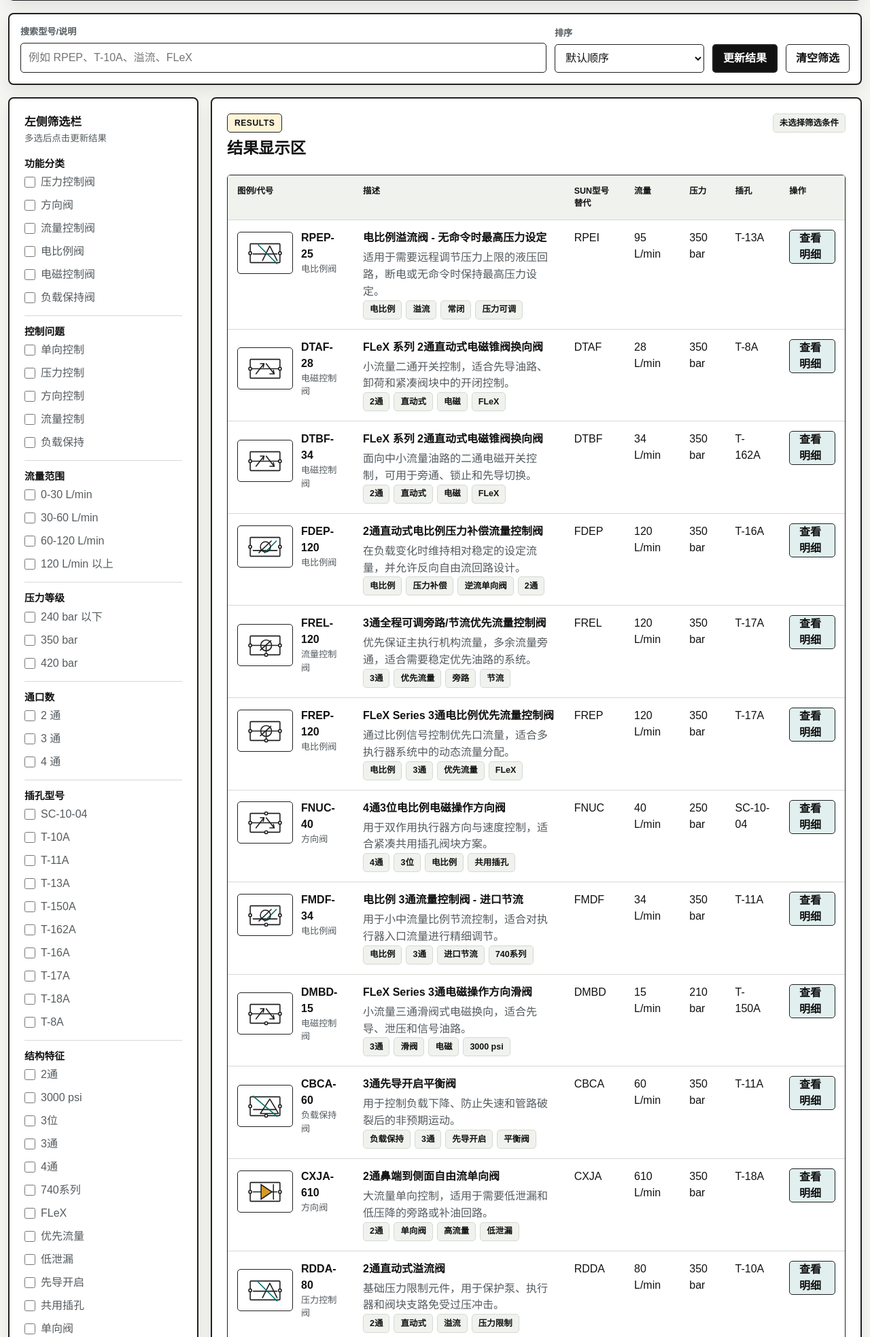
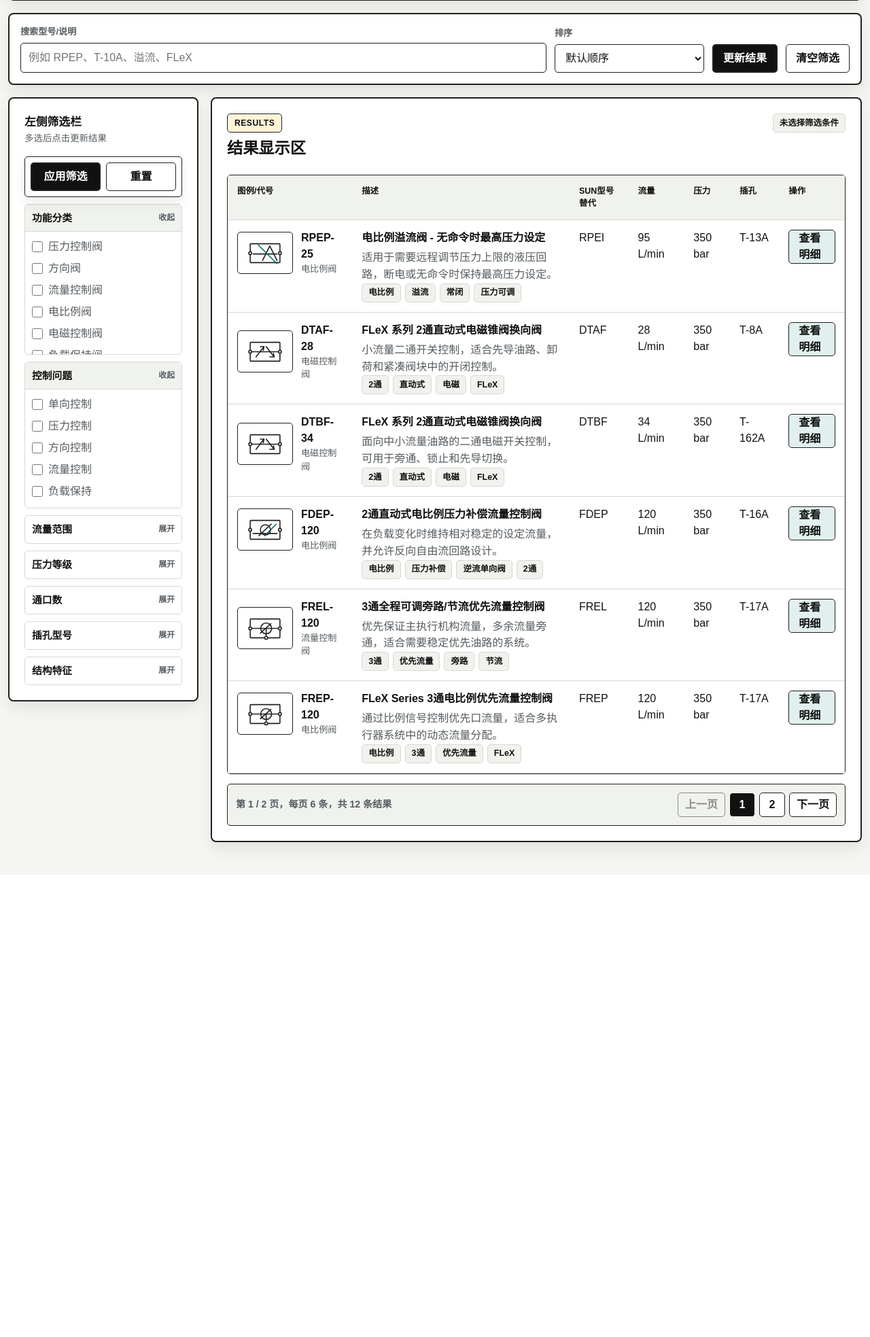
Before and after one commit to yinyu990201-droid/django-valve-system, a Flask app: page /catalog in a window 1280 px wide. Shown: the part 342-2309 px from the top of the page at 68% size. After the commit the page ends 1629 px from the top, so only its background shows below. Run offline with Flask 3, Linux system fonts and the light colour scheme; a user stored in the database is signed in.

Commit message:
feat: improve catalog filtering pagination

```diff
--- a/app/routes.py
+++ b/app/routes.py
@@ -1,6 +1,8 @@
 import os
 import uuid
 from functools import wraps
+from math import ceil
+from urllib.parse import urlencode
 
 from flask import (
     abort,
@@ -82,9 +84,26 @@ def register_routes(app):
     def catalog_index():
         items, selected, query = filter_catalog(request.args)
         facets = facet_values()
+        per_page = 6
+        try:
+            page = max(int(request.args.get("page", "1")), 1)
+        except ValueError:
+            page = 1
+        total_filtered = len(items)
+        total_pages = max(ceil(total_filtered / per_page), 1)
+        page = min(page, total_pages)
+        start = (page - 1) * per_page
+        page_items = items[start : start + per_page]
+
+        def page_url(target_page: int) -> str:
+            args = request.args.to_dict(flat=False)
+            args["page"] = [str(target_page)]
+            return f"{url_for('catalog_index')}?{urlencode(args, doseq=True)}"
+
         return render_template(
             "catalog.html",
             items=items,
+            page_items=page_items,
             facets=facets,
             selected=selected,
             selected_label=selected_label,
@@ -92,6 +111,11 @@ def register_routes(app):
             flow_labels=FLOW_BUCKET_LABELS,
             pressure_labels=PRESSURE_BUCKET_LABELS,
             total_count=len(all_catalog_items()),
+            page=page,
+            per_page=per_page,
+            total_pages=total_pages,
+            total_filtered=total_filtered,
+            page_url=page_url,
         )
 
     @app.route("/catalog/<model_code>")
--- a/app/static/style.css
+++ b/app/static/style.css
@@ -458,25 +458,83 @@ textarea:focus,
 
 .filter-form {
   display: grid;
-  gap: 12px;
+  gap: 10px;
 }
 
 .filter-group {
-  display: grid;
-  gap: 6px;
   margin: 0;
-  padding: 0 0 12px;
-  border: 0;
-  border-bottom: 1px solid var(--line-soft);
+  border: 1px solid var(--line-soft);
+  border-radius: var(--radius-sm);
+  background: #fff;
 }
 
-.filter-group legend {
-  float: none;
-  width: auto;
-  margin: 0 0 2px;
+.filter-action-bar {
+  position: sticky;
+  top: 10px;
+  z-index: 2;
+  display: grid;
+  grid-template-columns: 1fr 1fr;
+  gap: 8px;
+  padding: 8px;
+  border: 1px solid var(--line);
+  border-radius: var(--radius-sm);
+  background: var(--surface);
+  box-shadow: 0 8px 18px rgba(17, 17, 17, 0.08);
+}
+
+.filter-group summary {
+  display: flex;
+  justify-content: space-between;
+  align-items: center;
+  gap: 10px;
+  min-height: 40px;
+  padding: 0 10px;
+  cursor: pointer;
   color: var(--ink);
   font-size: 0.92rem;
   font-weight: 850;
+  list-style: none;
+}
+
+.filter-group summary::-webkit-details-marker {
+  display: none;
+}
+
+.filter-group summary::after {
+  content: "展开";
+  color: var(--ink-soft);
+  font-size: 0.74rem;
+  font-weight: 800;
+}
+
+.filter-group[open] summary {
+  border-bottom: 1px solid var(--line-soft);
+  background: var(--surface-soft);
+}
+
+.filter-group[open] summary::after {
+  content: "收起";
+}
+
+.filter-group summary em {
+  display: inline-grid;
+  place-items: center;
+  min-width: 22px;
+  min-height: 22px;
+  padding: 0 6px;
+  border: 1px solid var(--line);
+  border-radius: var(--radius-sm);
+  background: var(--accent-soft);
+  font-style: normal;
+  font-size: 0.74rem;
+}
+
+.filter-option-list {
+  display: grid;
+  gap: 4px;
+  max-height: 180px;
+  overflow: auto;
+  padding: 8px 10px 10px;
 }
 
 .filter-option {
@@ -491,6 +549,62 @@ textarea:focus,
   width: 16px;
   min-height: 16px;
   accent-color: var(--ink);
+}
+
+.pagination-bar {
+  display: flex;
+  justify-content: space-between;
+  gap: 12px;
+  align-items: center;
+  flex-wrap: wrap;
+  margin-top: 14px;
+  padding: 12px;
+  border: 1px solid var(--line);
+  border-radius: var(--radius-sm);
+  background: var(--surface-soft);
+}
+
+.pagination-info {
+  color: var(--ink-soft);
+  font-size: 0.88rem;
+  font-weight: 700;
+}
+
+.pagination-links {
+  display: flex;
+  flex-wrap: wrap;
+  gap: 6px;
+  align-items: center;
+}
+
+.page-link,
+.page-ellipsis {
+  display: inline-grid;
+  place-items: center;
+  min-width: 38px;
+  min-height: 36px;
+  padding: 0 10px;
+  border: 1px solid var(--line);
+  border-radius: var(--radius-sm);
+  background: #fff;
+  color: var(--ink);
+  font-weight: 800;
+  text-decoration: none;
+}
+
+.page-link.active {
+  background: var(--ink);
+  color: #fff;
+}
+
+.page-link.disabled {
+  pointer-events: none;
+  opacity: 0.45;
+}
+
+.page-ellipsis {
+  border-color: transparent;
+  background: transparent;
 }
 
 .result-head,
--- a/app/templates/catalog.html
+++ b/app/templates/catalog.html
@@ -13,7 +13,7 @@
     </div>
     <div class="hero-metrics">
       <div>
-        <strong>{{ items|length }}</strong>
+        <strong>{{ total_filtered }}</strong>
         <span>当前结果</span>
       </div>
       <div>
@@ -29,6 +29,11 @@
       <span>搜索型号/说明</span>
       <input name="q" value="{{ query }}" placeholder="例如 RPEP、T-10A、溢流、FLeX">
     </label>
+    {% for group, values in selected.items() %}
+      {% for value in values %}
+      <input type="hidden" name="{{ group }}" value="{{ value }}">
+      {% endfor %}
+    {% endfor %}
     <label class="sort-box">
       <span>排序</span>
       <select name="sort">
@@ -39,6 +44,7 @@
         <option value="cavity" {% if request.args.get('sort') == 'cavity' %}selected{% endif %}>按插孔</option>
       </select>
     </label>
+    <input type="hidden" name="page" value="1">
     <button class="btn-app" type="submit">更新结果</button>
     <a class="btn-ghost" href="{{ url_for('catalog_index') }}">清空筛选</a>
   </form>
@@ -51,19 +57,30 @@
       </div>
       <form method="get" action="{{ url_for('catalog_index') }}" class="filter-form">
         <input type="hidden" name="q" value="{{ query }}">
+        <input type="hidden" name="sort" value="{{ request.args.get('sort', 'default') }}">
+        <input type="hidden" name="page" value="1">
+        <div class="filter-action-bar">
+          <button class="btn-app w-100" type="submit">应用筛选</button>
+          <a class="btn-ghost w-100" href="{{ url_for('catalog_index') }}">重置</a>
+        </div>
         {% for group, title in [('category', '功能分类'), ('function', '控制问题'), ('flow', '流量范围'), ('pressure', '压力等级'), ('ports', '通口数'), ('cavity', '插孔型号'), ('tag', '结构特征')] %}
-        <fieldset class="filter-group">
-          <legend>{{ title }}</legend>
+        <details class="filter-group" {% if selected[group] or loop.index <= 2 %}open{% endif %}>
+          <summary>
+            <span>{{ title }}</span>
+            {% if selected[group] %}
+            <em>{{ selected[group]|length }}</em>
+            {% endif %}
+          </summary>
+          <div class="filter-option-list">
           {% for value in facets[group] %}
           <label class="filter-option">
             <input type="checkbox" name="{{ group }}" value="{{ value }}" {% if value in selected[group] %}checked{% endif %}>
             <span>{{ selected_label(group, value) }}</span>
           </label>
           {% endfor %}
-        </fieldset>
+          </div>
+        </details>
         {% endfor %}
-        <button class="btn-app w-100" type="submit">应用筛选</button>
-        <a class="btn-ghost w-100" href="{{ url_for('catalog_index') }}">重置</a>
       </form>
     </aside>
 
@@ -103,7 +120,7 @@
             </tr>
           </thead>
           <tbody>
-            {% for item in items %}
+            {% for item in page_items %}
             <tr>
               <td>
                 <div class="model-cell">
@@ -135,6 +152,22 @@
           </tbody>
         </table>
       </div>
+      <nav class="pagination-bar" aria-label="产品分页">
+        <div class="pagination-info">
+          第 {{ page }} / {{ total_pages }} 页，每页 {{ per_page }} 条，共 {{ total_filtered }} 条结果
+        </div>
+        <div class="pagination-links">
+          <a class="page-link {% if page == 1 %}disabled{% endif %}" href="{{ page_url(page - 1) if page > 1 else '#' }}">上一页</a>
+          {% for page_no in range(1, total_pages + 1) %}
+            {% if page_no == 1 or page_no == total_pages or (page_no >= page - 1 and page_no <= page + 1) %}
+            <a class="page-link {% if page_no == page %}active{% endif %}" href="{{ page_url(page_no) }}">{{ page_no }}</a>
+            {% elif page_no == page - 2 or page_no == page + 2 %}
+            <span class="page-ellipsis">...</span>
+            {% endif %}
+          {% endfor %}
+          <a class="page-link {% if page == total_pages %}disabled{% endif %}" href="{{ page_url(page + 1) if page < total_pages else '#' }}">下一页</a>
+        </div>
+      </nav>
       {% else %}
       <div class="empty-state">
         <h3>没有匹配的型号</h3>
```
Also changed, not shown: docs/01-需求分析文档.md (+4 -0 lines), docs/02-体系架构设计文档.md (+2 -0 lines), docs/04-重构更新日志.md (+4 -0 lines), tests/test_app.py (+13 -0 lines), README.md.
